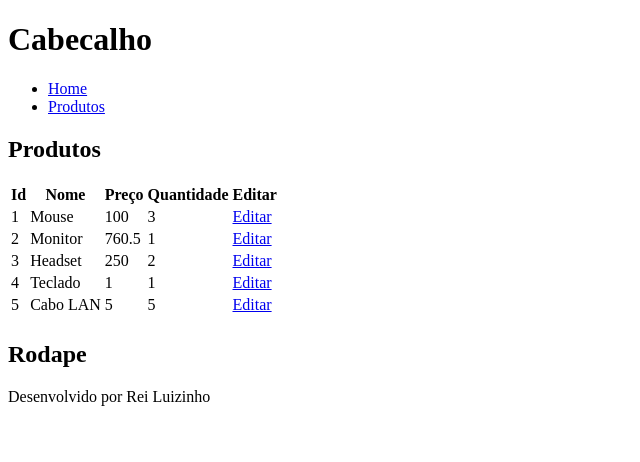
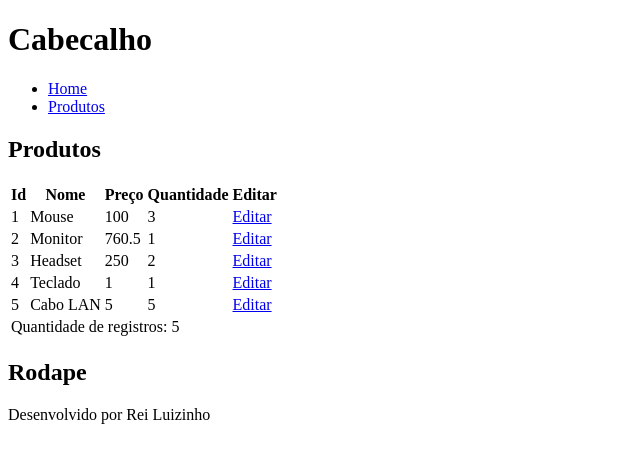
Before and after one commit to 1TDSPY-2024/aula-12-1tdspy-2sem, a Next.js app in the folder aula12/: page /produtos in a window 1280 px wide. Shown: the top 462 px of the page, without its empty margins (0-640 px from the left). Built offline with nearby package versions, Linux system fonts and the light colour scheme.

Commit message:
preparativos aula 13

```diff
--- a/aula12/src/app/layout.tsx
+++ b/aula12/src/app/layout.tsx
@@ -1,6 +1,7 @@
 import Cabecalho from "@/components/Cabecalho/Cabecalho";
 import Rodape from "@/components/Rodape/Rodape";
 import type { Metadata } from "next";
+
 
 export const metadata: Metadata = {
   title: "Exemplo de Boyler-Plate",
@@ -13,18 +14,22 @@ export const viewport = {
   colorScheme: "light"
 }
 
-export default function RootLayout({
-  children,
-}: Readonly<{
-  children: React.ReactNode;
-}>) {
+export default function RootLayout({children,}: Readonly<{children: React.ReactNode;}>) {
+
+  // const rotas = useRouter();
+
+  // //Criando uma lista de rotas;
+  // const rotasSemFooterHead = ['/not-found','/produto'];
+  // console.log("ROTA ATUAL : " + rotas.pathname);
+  // const rotaAtual = rotasSemFooterHead.includes(rotas.pathname);
+
   return (
     <html lang="pt-br">
       <body>
         <Cabecalho />
-        {children}
+          {children}
         <Rodape />
-      </body>
+       </body>
     </html>
   );
 }
--- a/aula12/src/app/produtos/page.tsx
+++ b/aula12/src/app/produtos/page.tsx
@@ -31,16 +31,16 @@ export default function Produtos() {
                             <td>{p.nome}</td>
                             <td>{p.preco}</td>
                             <td>{p.qtd}</td>
-                            <td><Link href={`produtos/produto/${p.id}`}>Editar</Link></td>
+                            <td><Link href={`/produtos/produto/${p.id}`}>Editar</Link></td>
                         </tr>
                     ))}
                 </tbody>
 
                 <tfoot>
                     <tr>
-                        <th>
-
-                        </th>
+                        <td colSpan={5}>
+                            Quantidade de registros: {produtos.length}
+                        </td>
                     </tr>
                 </tfoot>
             </table>
```
Also changed, not shown: aula12/public/img/img-404.jpg (added), aula12/src/app/produtos/produto/[id]/page.tsx (line endings or trailing spaces), aula12/src/components/Cabecalho/Cabecalho.tsx (line endings or trailing spaces), aula12/src/components/Menu/Menu.tsx (line endings or trailing spaces), aula12/src/components/Rodape/Rodape.tsx (line endings or trailing spaces).
